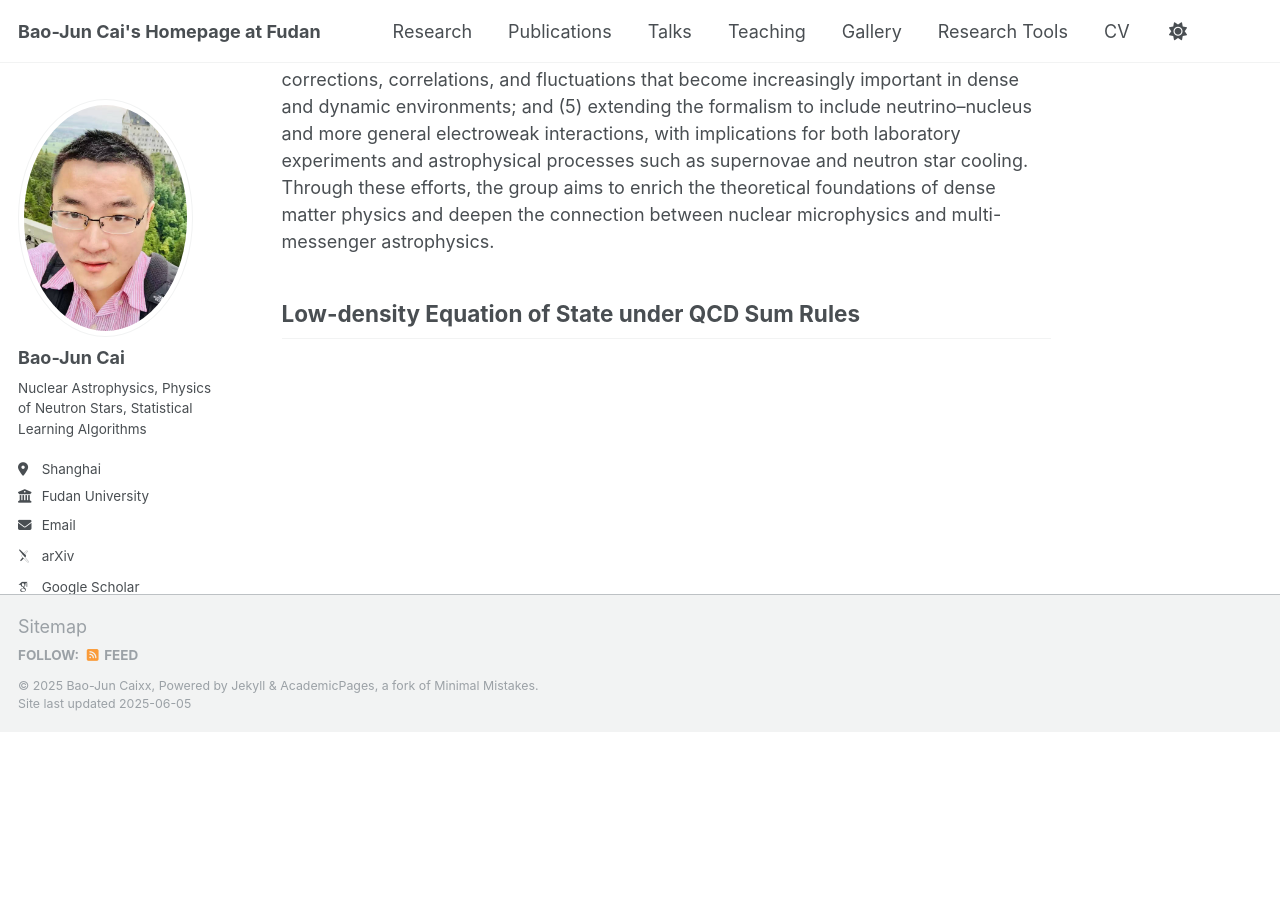
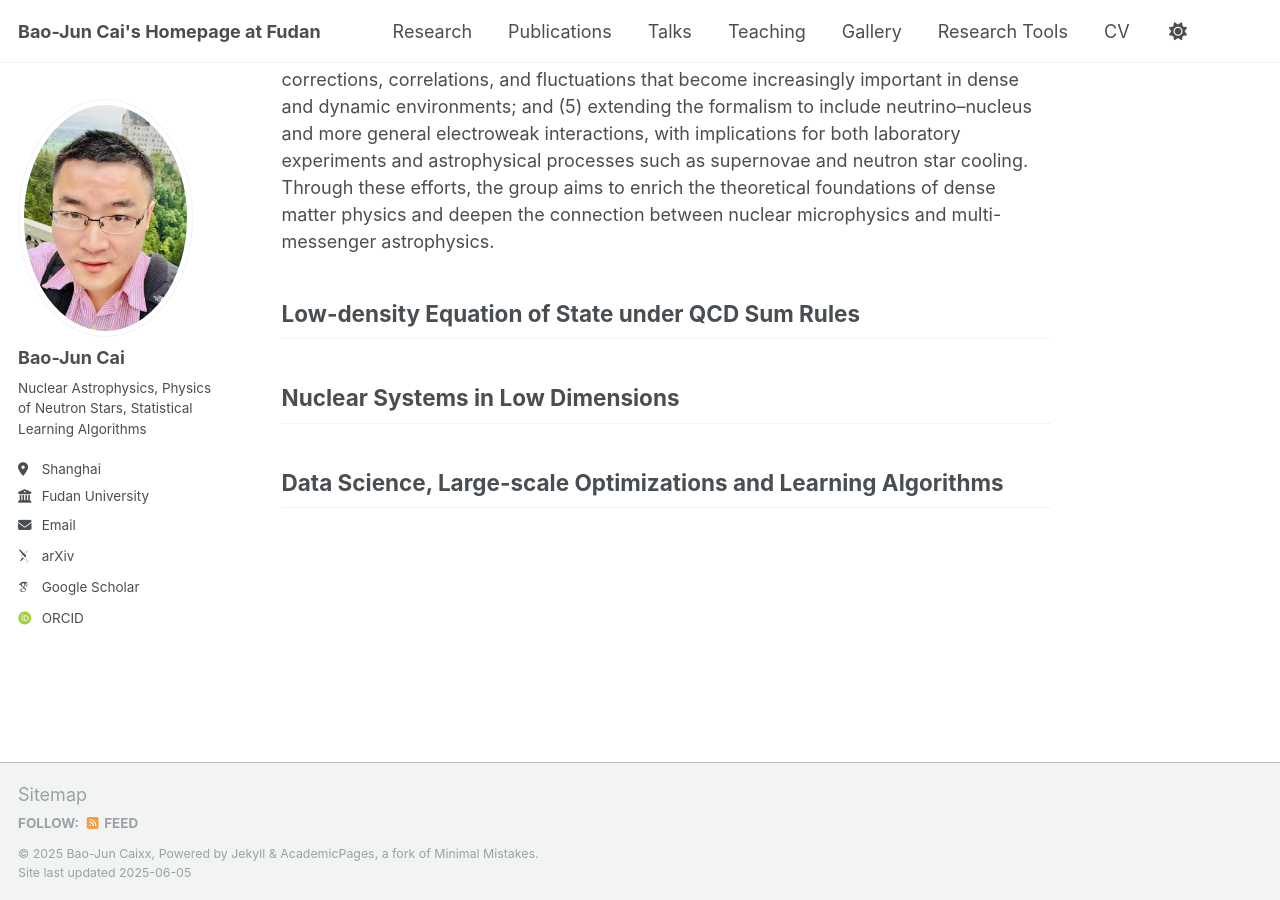
Before and after one commit to bjcai-phys/bjcai-phys.github.io, a Jekyll site: the page built from _pages/research.md, in a window 1280 px wide and 900 px high, scrolled down 4848 px. Built offline with Jekyll 4.4.1, drawn with Linux system fonts in a browser that asks for light colours; some web fonts are replaced; before the commit the page ends 5580 px from its top, so only the background shows below that.

Commit message:
Update research.md

```diff
--- a/_pages/research.md
+++ b/_pages/research.md
@@ -44,3 +44,7 @@ Building on the powerful framework of Quantum Hadrodynamics, Professor Cai’s g
 
 
 ## Low-density Equation of State under QCD Sum Rules
+
+## Nuclear Systems in Low Dimensions
+
+## Data Science, Large-scale Optimizations and Learning Algorithms
```
